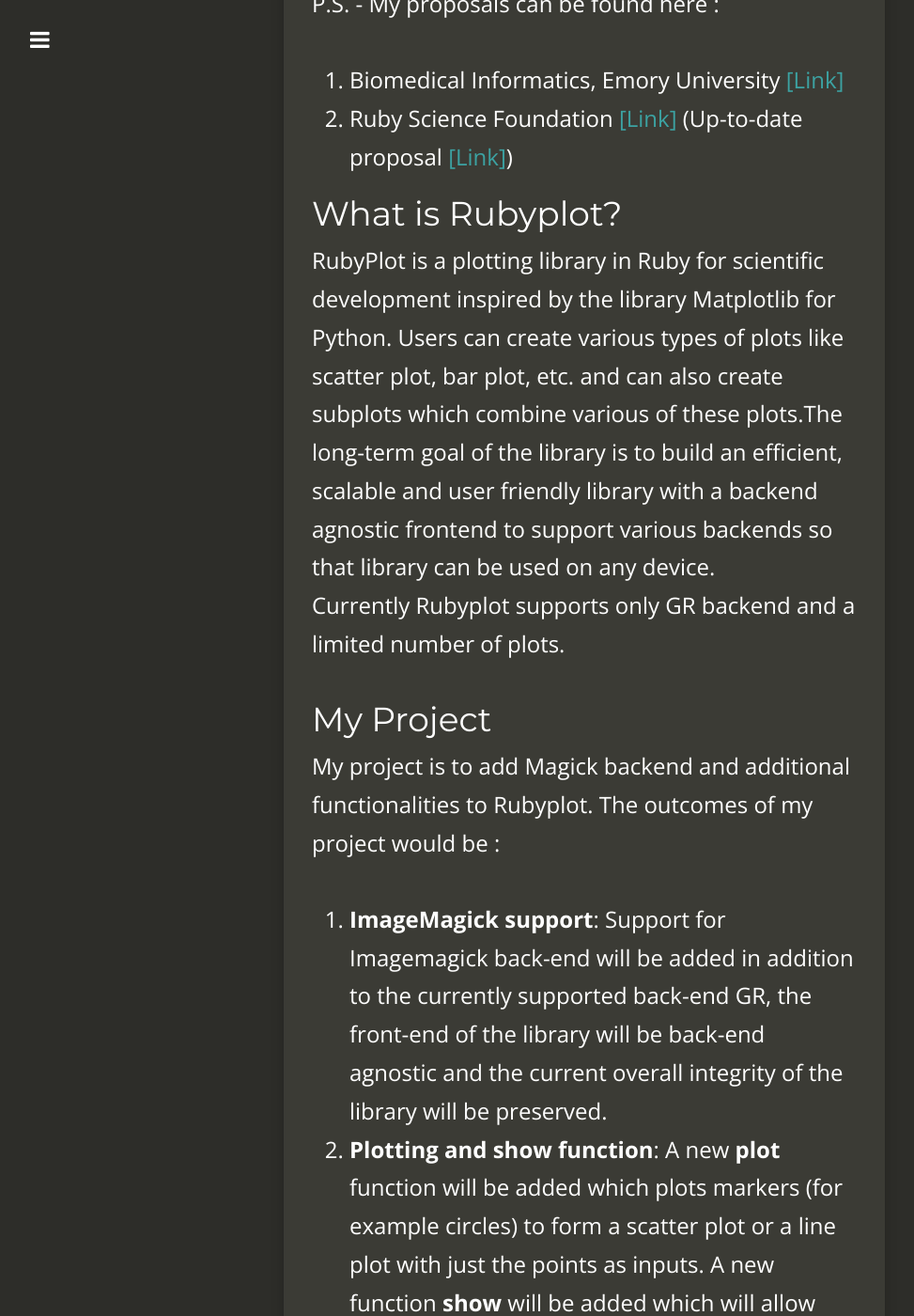
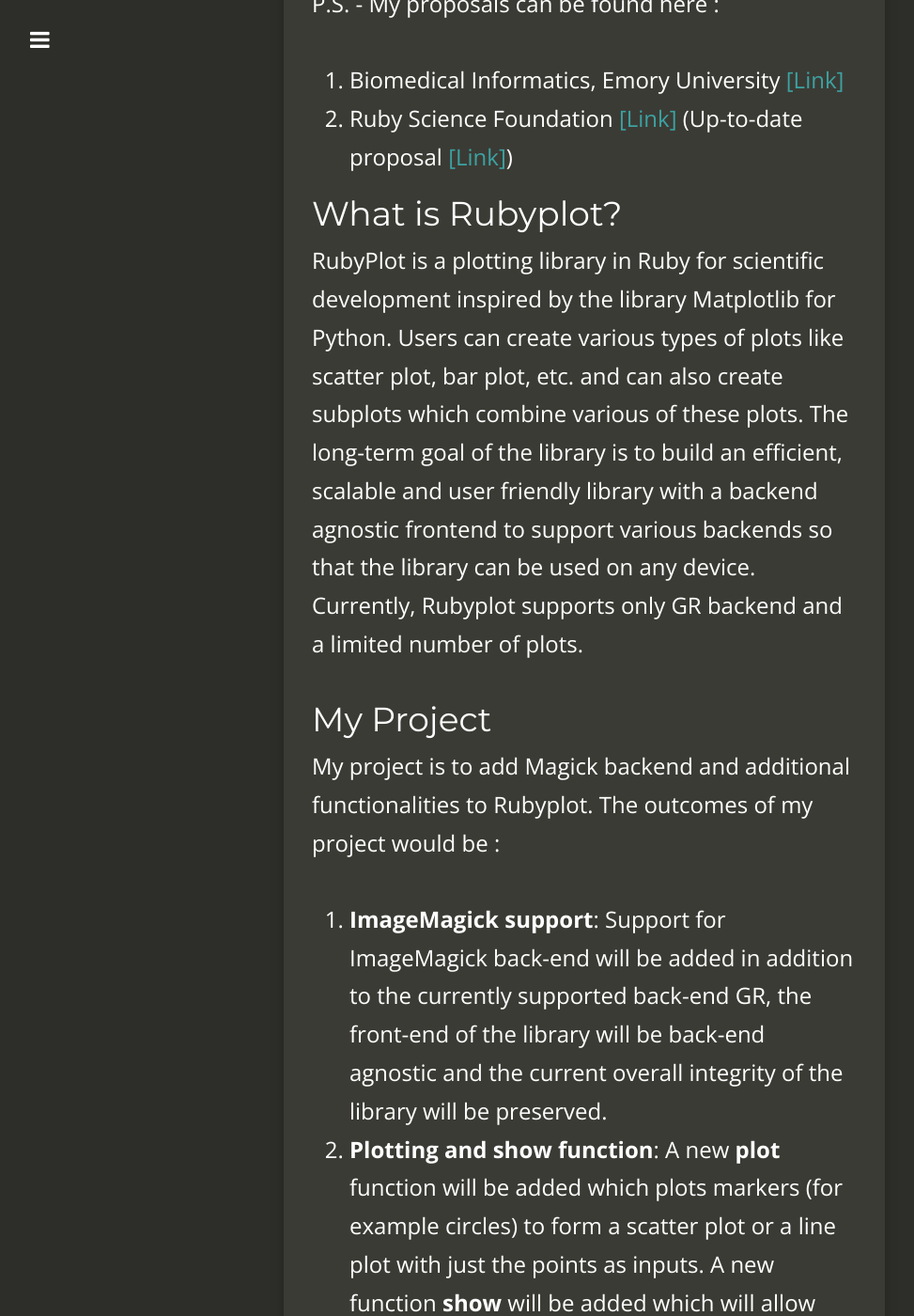
Before and after one commit to alishdipani/Old_Website, a Jekyll site: the page built from _posts/2019-05-20-GSoC-2019-project-introduction.md, in a window 1280 px wide and 1400 px high, scrolled down 1171 px. Shown: the whole window at 94% size, without its empty margins (18-991 px from the left). Built offline with Jekyll 4.4.1, drawn with Linux system fonts in a browser that asks for light colours; nearby versions of some CDN libraries; comment, search, counter and statistics services are not loaded; some of the changed text lies outside the part shown.

Commit message:
Update 2019-05-20-GSoC-2019-project-introduction.md

```diff
--- a/_posts/2019-05-20-GSoC-2019-project-introduction.md
+++ b/_posts/2019-05-20-GSoC-2019-project-introduction.md
@@ -14,22 +14,22 @@ tags:
 
 Google Summer of Code (GSoC) is a prestigious global program which aims to bring more student developers into open source software development. This program is for 3 months during the summers.
 
-In order to improve my software development skills and to get myself famialirised with open source software development, I applied for GSoC 2019 with two organisations - **Biomedical Informatics, Emory University** and **Ruby Science Foundation**. Thankfully, I was selected for GSoC 2019 with Ruby Science Foundation to work on the plotting library Rubyplot. This is the first of many blogs which I will be writing for my project. This first blog is an introduction to Rubyplot, my project and what to expect at the end of GSoC 2019. Stay tuned for more blogs :)
+In order to improve my software development skills and to get myself familiarised with open source software development, I applied for GSoC 2019 with two organisations - **Biomedical Informatics, Emory University** and **Ruby Science Foundation**. Thankfully, I was selected for GSoC 2019 with Ruby Science Foundation to work on the plotting library Rubyplot. This is the first of many blogs which I will be writing for my project. This first blog is an introduction to Rubyplot, my project and what to expect at the end of GSoC 2019. Stay tuned for more blogs :)
 
 P.S. - My proposals can be found here :
 1. Biomedical Informatics, Emory University [[Link]](https://docs.google.com/document/d/1wGPSaHtE7v-tGWbXaIkxzNwbvQ6cCp0R5lxFxI0JGak/edit?usp=sharing)
 2. Ruby Science Foundation [[Link]](https://docs.google.com/document/d/1UoAE2MQ0l67ZZ0UWjykmRZnCHO_u22FM2zlHfVYUyEQ/edit?usp=sharing) (Up-to-date proposal [[Link]](https://github.com/alishdipani/rubyplot/wiki/GSoC-2019-Proposal))
 
 ## What is Rubyplot?
-RubyPlot is a plotting library in Ruby for scientific development inspired by the library Matplotlib for Python. Users can create various types of plots like scatter plot, bar plot, etc. and can also create subplots which combine various of these plots.The long-term goal of the library is to build an efficient, scalable and user friendly library with a backend agnostic frontend to support various backends so that library can be used on any device.
-Currently Rubyplot supports only GR backend and a limited number of plots.
+RubyPlot is a plotting library in Ruby for scientific development inspired by the library Matplotlib for Python. Users can create various types of plots like scatter plot, bar plot, etc. and can also create subplots which combine various of these plots. The long-term goal of the library is to build an efficient, scalable and user friendly library with a backend agnostic frontend to support various backends so that the library can be used on any device.
+Currently, Rubyplot supports only GR backend and a limited number of plots.
 
 ## My Project
 My project is to add Magick backend and additional functionalities to Rubyplot. The outcomes of my project would be :
-1. **ImageMagick support**:  Support for Imagemagick back-end will be added in addition to the currently supported back-end GR, the front-end of the library will be back-end agnostic and the current overall integrity of the library will be preserved.
+1. **ImageMagick support**:  Support for ImageMagick back-end will be added in addition to the currently supported back-end GR, the front-end of the library will be back-end agnostic and the current overall integrity of the library will be preserved.
 2. **Plotting and show function**: A new **plot** function will be added which plots markers (for example circles) to form a scatter plot or a line plot with just the points as inputs. A new function **show** will be added which will allow viewing of a plot without saving it. This plot function will be back-end agnostic and hence will support both GR and Magick back-end.
 3. **Integration with iruby notebooks**: Rubyplot will be integrated with iruby notebooks supporting all backends and allowing inline plotting.
 
 More details about my project and implementation details can be found in my up-to-date proposal [[Link]](https://github.com/alishdipani/rubyplot/wiki/GSoC-2019-Proposal)
 
-Stay tuned for more blogs with more technical depth and chalenges which I faced during the project :)
+Stay tuned for more blogs with more technical depth and challenges which I faced during the project :)
```
